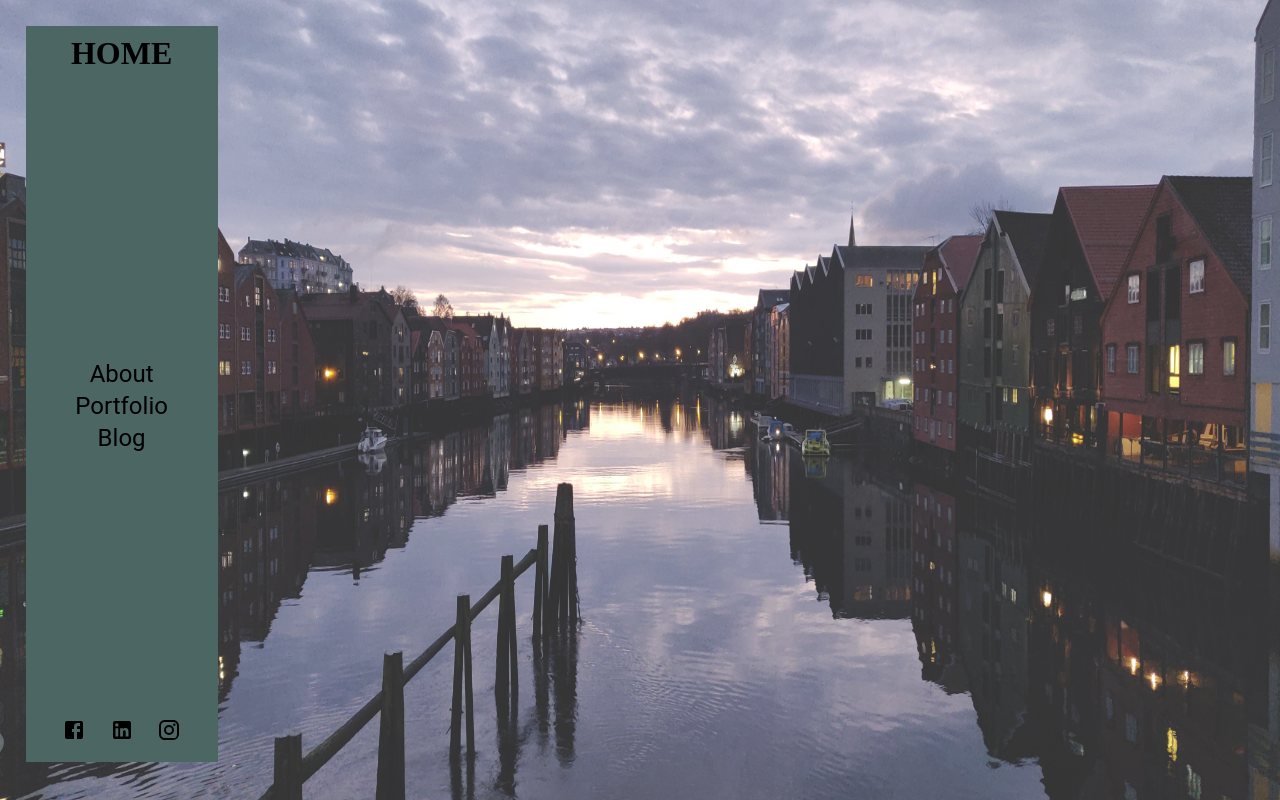
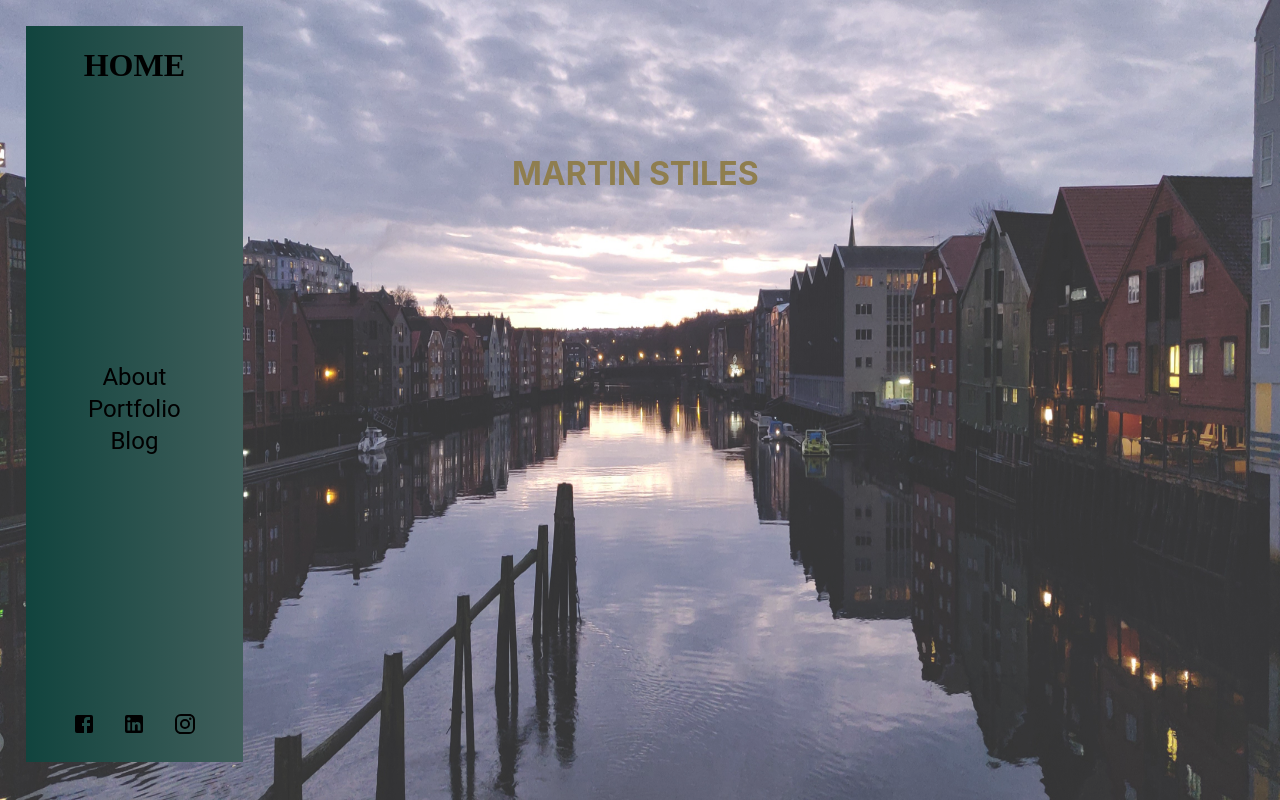
Before and after one commit to martinstiles/website-old, a React (Create React App) app: page / in a window 1280 px wide. Built offline with nearby package versions, Linux system fonts and the light colour scheme.

Commit message:
ui updates

```diff
--- a/src/App.css
+++ b/src/App.css
@@ -1,5 +1,8 @@
-.App {
-  margin: 0;
+/* Functions that can't be (?) defined with inline JS */
+
+.navbarGradient {
+  /* background: linear-gradient(90deg, #4C6663 0%, rgb(6, 99, 88) 50%, #4C6663 100%); */
+  background: linear-gradient(90deg, rgb(17, 68, 62) 0%, rgb(65, 95, 92) 100%);
 }
 
 
--- a/src/App.js
+++ b/src/App.js
@@ -8,7 +8,7 @@ import Background from './media/Background.JPG'
 function App() {
   // background: '#4C6663'
   const style = {
-    background: '#000000',
+    background: '#ffffff',
     alignItems: 'center'
   }
 
@@ -28,6 +28,7 @@ function App() {
         <img style={imageStyle} src={Background} alt='' />
       </div>
       <Navbar />
+      <Home />
     </div>
   );
 }
--- a/src/components/home.js
+++ b/src/components/home.js
@@ -2,14 +2,16 @@ import React from 'react'
 
 const Home = () => {
 	const container = {
+		position: 'fixed',
+		marginTop: '12%',
 		margiRight: '40%',
 		marginLeft: '40%',
-		zIndex: 3
+		zIndex: 3,
+		color: '#8F7E4F'
 	}
+
 	return (
-		<div style={container}>
-			<h1>MARTIN STILES</h1>
-		</div>
+		<h1 style={container}>MARTIN STILES</h1>
 	)
 }
 
--- a/src/components/navbar.js
+++ b/src/components/navbar.js
@@ -1,15 +1,18 @@
 import React, { useState } from 'react'
+import styled from 'styled-components'
 import Container from './container.js'
 import Link from '@material-ui/core/Link'
 import FacebookIcon from '@material-ui/icons/Facebook'
 import LinkedInIcon from '@material-ui/icons/LinkedIn'
 import InstagramIcon from '@material-ui/icons/Instagram'
+import '../App.css'
 
 // Can use useMemo here, and make it update when the global value "activePage" changes (implemented eventually)
 const Navbar = () => {
+  const fontColor = 'blue'
+
   const verticalStyle = {
-    width: '15%',
-    backgroundColor: '#4C6663',
+    width: '17%',
     position: 'fixed',
     height: '92%',
     zIndex: 2,
@@ -21,37 +24,44 @@ const Navbar = () => {
   }
 
   const midFontSize = "h5"
-
-  // Unødvendig?
   const midSection = {
     display: 'flex',
     flexDirection: 'column'
   }
 
   const headerStyle = {
-    marginTop: '5%',
-    textTransform: 'uppercase',
+    marginTop: '10%',
     fontFamily: 'Luckiest Guy, cursive',
     fontSize: '2em'
   }
 
+  const footerStyle = {
+    marginBottom: '10%'
+  }
+
   const [currentPage, setCurrentPage] = useState('home')
+  const onLinkClick = (str) => {
+    setCurrentPage(str)
+  }
 
   // TODO:
   // const click = (page) => { setCurrentPage(page); localStorage.setItem('currentPage', page)}
   // Må følgelig initialisere page basert på localStorage.getItem('currentPage')
 
   // Noe i denne dur? onHover={() => style={scale: 1.1}}
+  // Kan evt. endre slik at vi har dette inni: disabled={currentPage === 'home'} (må da også ha underline: 'none')
   return (
-    <div style={verticalStyle}>
-        <h1 style={headerStyle}> Home </h1>
+    <div style={verticalStyle} className='navbarGradient'>
+        <h1 style={headerStyle}> {currentPage.toUpperCase()} </h1>
+
         <div style={ midSection}>
-          { currentPage === 'home' || <Link underline={'none'} color='black' component="button" variant={midFontSize} onClick={() => { console.info("I'm a button.") }} > Home </Link> }
-          { currentPage === 'about' || <Link color='black' component="button" variant={midFontSize} onClick={() => { console.info("I'm a button.") }} > About </Link> }
-          { currentPage === 'portfolio' || <Link color='black' component="button" variant={midFontSize} onClick={() => { console.info("I'm a button.") }} > Portfolio </Link> }
-          { currentPage === 'blog' || <Link color='black' component="button" variant={midFontSize} onClick={() => { console.info("I'm a button.") }} > Blog </Link> }
+          { currentPage === 'home' || <Link color='black' component="button" variant={midFontSize} onClick={() => onLinkClick('home')} > Home </Link> }
+          { currentPage === 'about' || <Link color='black' component="button" variant={midFontSize} onClick={() => onLinkClick('about')} > About </Link> }
+          { currentPage === 'portfolio' || <Link color='black' component="button" variant={midFontSize} onClick={() => onLinkClick('portfolio')} > Portfolio </Link> }
+          { currentPage === 'blog' || <Link color='black' component="button" variant={midFontSize} onClick={() => onLinkClick('blog')} > Blog </Link> }
         </div>
-        <div style={{color: 'black', marginBottom: '1em'}}>
+
+        <div style={footerStyle}>
           <Link style={{color: 'black'}} target="_blank" href='https://www.facebook.com/martin.stiles.9'><FacebookIcon/></Link>
           <Link style={{color: 'black', margin: '0 10% 0 10%'}} target="_blank" href='https://www.linkedin.com/in/martin-stiles-39b662171/'> <LinkedInIcon /> </Link>
           <Link style={{color: 'black'}} target="_blank" href='https://www.instagram.com/msstiles/'> <InstagramIcon /> </Link>
```
